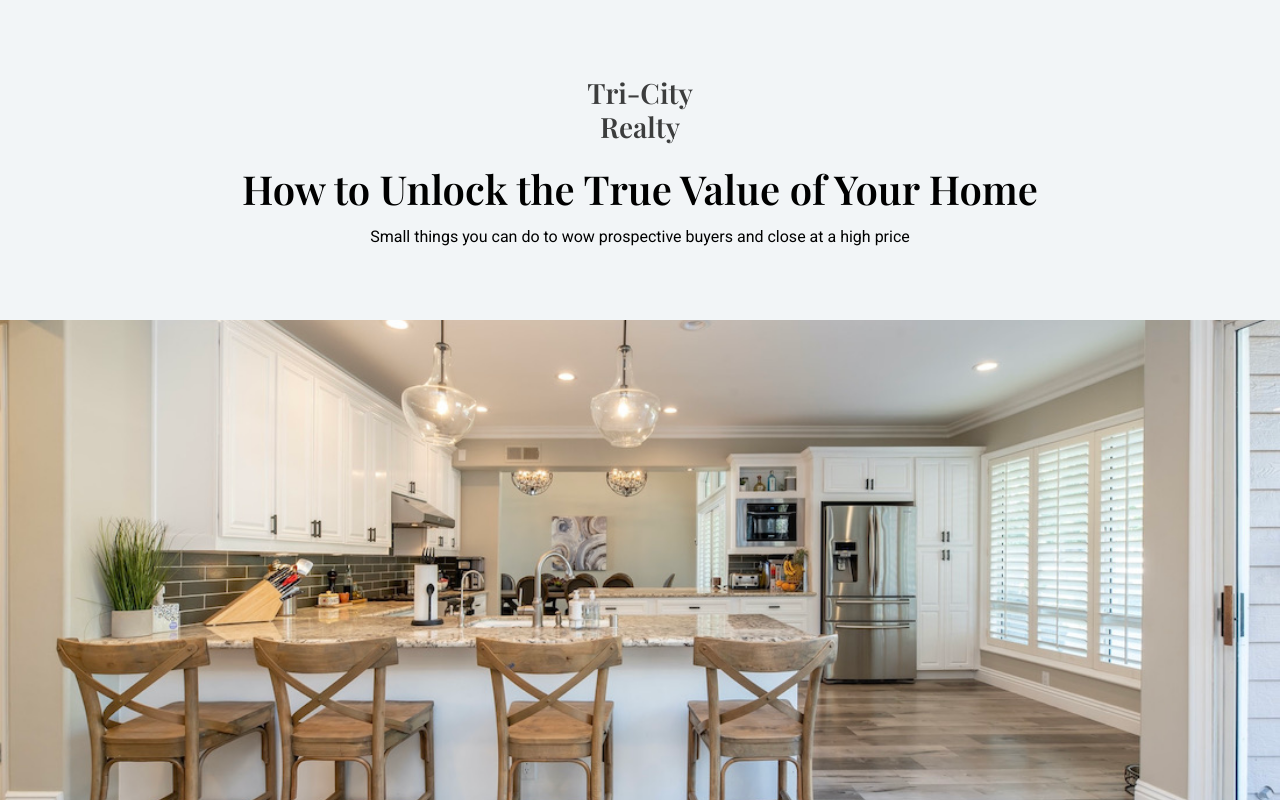
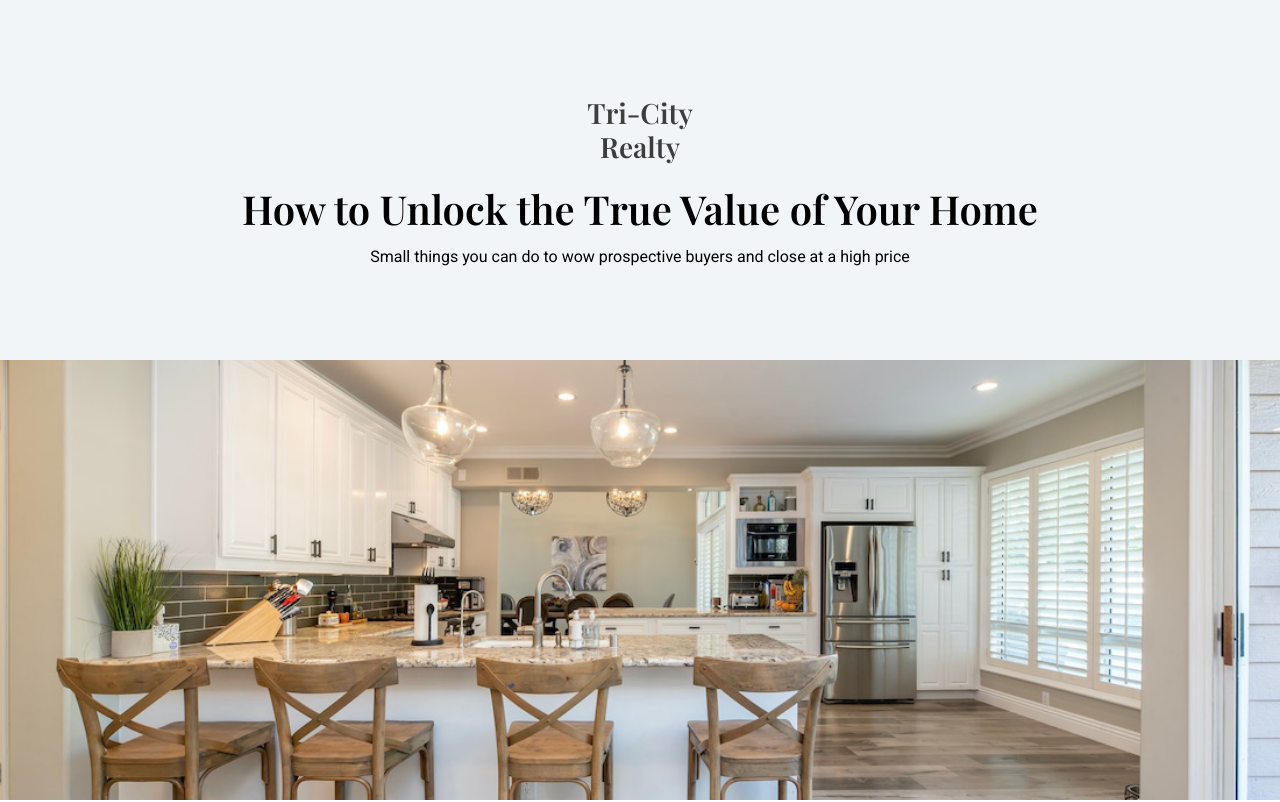
Before and after one commit to pdeleon/realty-landing-page, a plain HTML site: page index.html in a window 1280 px wide. Shown: the top 802 px of the page. Drawn offline with nearby package versions, Linux system fonts and the light colour scheme; files whose address does not match are found by name.

Commit message:
change vh height

```diff
--- a/assets/css/style.css
+++ b/assets/css/style.css
@@ -24,7 +24,7 @@ h1,h2,h3,h4,h5,h5 {
     align-items: center;
     background-color: hsl(204, 24%, 96%);
     padding: 50px 15px 50px 15px;
-    height: 40vh;
+    height: 45vh;
 }
 
 .company-name {
@@ -58,7 +58,7 @@ h1,h2,h3,h4,h5,h5 {
     grid-column: 1/13;
     grid-row: 2/3;
     /* height: 25rem; */
-    height: 60vh;
+    height: 55vh;
     background-image: url(../img/house-interior-1.jpeg);
     background-repeat: no-repeat;
     background-position: center center;
```
